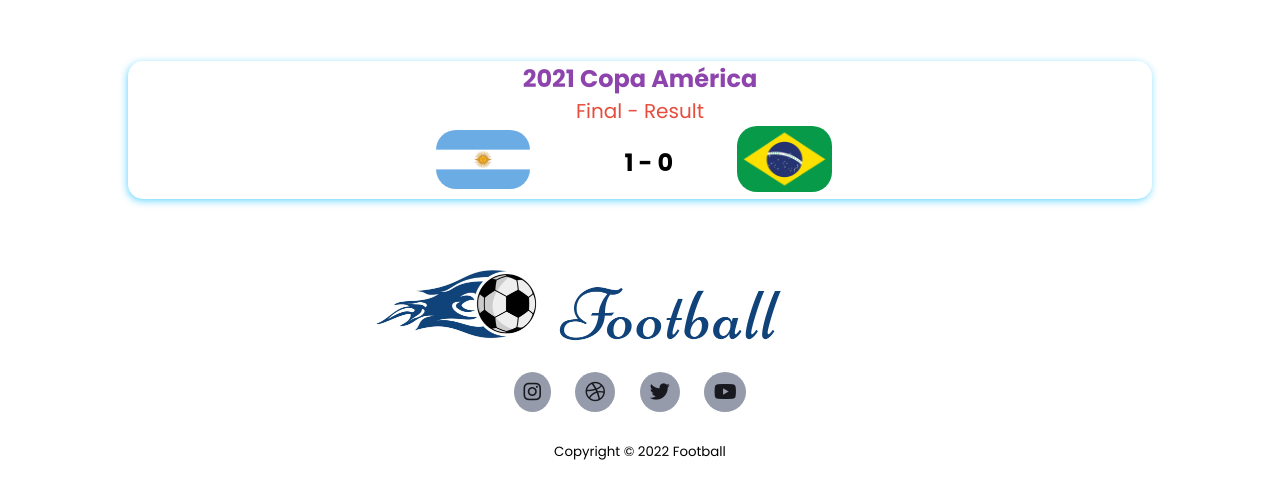
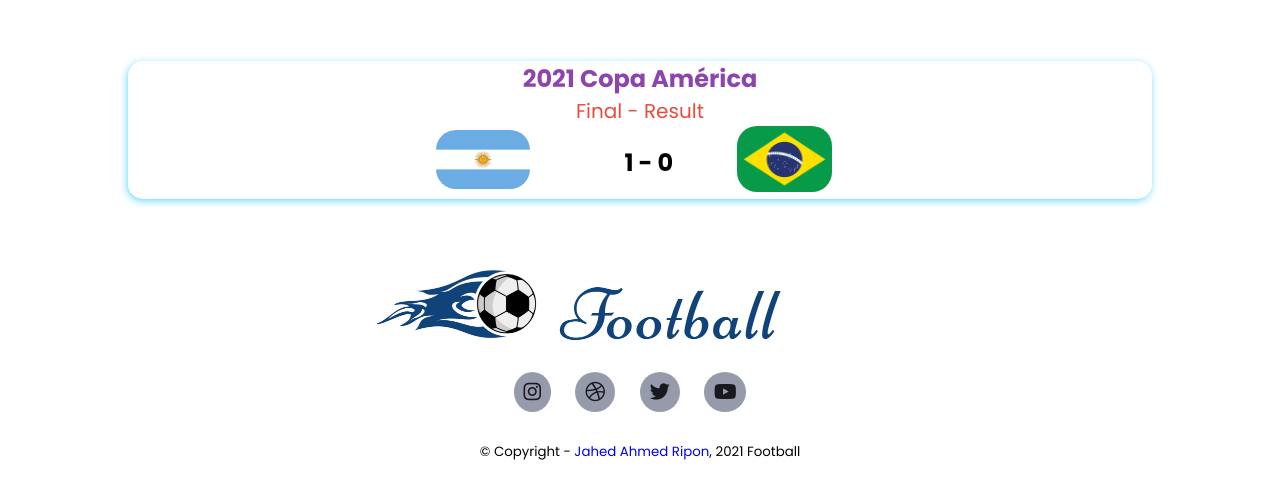
Before and after one commit to jahedripon9/responsive-football, a plain HTML site: page index.html in a window 1280 px wide. Shown: the part 3323-3821 px from the top of the page. Drawn offline with Linux system fonts and the light colour scheme.

Commit message:
first commit

```diff
--- a/index.html
+++ b/index.html
@@ -220,7 +220,7 @@
                 <span><a href=""><i class="fab fa-youtube"></i></a></span>
             </div>
             <div class="copyright">
-                <p><small>Copyright © 2022 Football</small></p>
+                <p><small> © Copyright - <span><a href="https://github.com/jahedripon9">Jahed Ahmed Ripon</a></span>, 2021 Football</small></p>
             </div>
         </div>
         <audio controls autoplay>
--- a/style.css
+++ b/style.css
@@ -278,6 +278,9 @@ button{
 .social-madia {
     margin-bottom: 2%;
 }
+span a{
+    text-decoration: none;
+}
 audio{
     visibility: hidden;
 }
```
